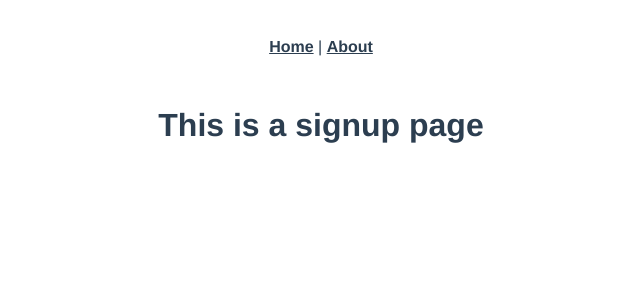
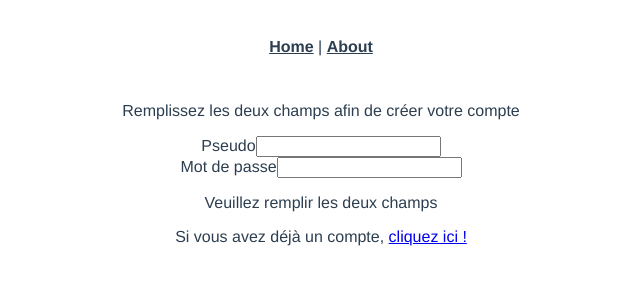
Before and after one commit to JeromeGlt/site_perso_me_myself_and_i_frontend, a Vue app: page /#/signup in a window 1280 px wide. Shown: the top 300 px of the page, without its empty margins (319-959 px from the left). Built offline with nearby package versions, Linux system fonts and the light colour scheme.

Commit message:
init a template

```diff
--- a/src/views/SignUp.vue
+++ b/src/views/SignUp.vue
@@ -1,5 +1,70 @@
 <template>
-  <div class="about">
-    <h1>This is a signup page</h1>
+  <div>
+    <div>
+      <p>Remplissez les deux champs afin de créer votre compte</p>
+      <div>
+        <label for='pseudo'>Pseudo</label>
+        <input type="text" name="pseudo" v-model="pseudo" @change="pseudoInput">
+        <div v-if="alertPseudo">Le pseudo doit contenir entre 5 et 40 caractères. Seuls les lettres, points et tirets sont autorisés</div>
+      </div>
+      <div>
+        <label for='password'>Mot de passe</label>
+        <input type="password" name="password" v-model="password" @change="passwordInput">
+        <div v-if="alertPassword">Le mot de passe doit contenir entre 8 et 100 caractères dont une minuscule, une majuscule et un chiffre</div>
+      </div>
+      <p v-if="!this.pseudo || !this.password ||alertPseudo || alertPassword">Veuillez remplir les deux champs</p>
+      <button v-if="this.pseudo && this.password && !alertPseudo && !alertPassword" @submit="click">Créer mon compte</button>
+      <p >Si vous avez déjà un compte, <router-link to="/login">cliquez ici !</router-link></p>
+    </div>
   </div>
 </template>
+
+<script>
+    // import { mapState } from 'vuex'
+
+  export default {
+    name: 'SignUp',
+  //     computed: {
+  //         ...mapState({
+  //             message: state => state.message
+  //         }),
+  //     },
+  //     data: () => ({
+  //             pseudo: '',
+  //             password: '',
+  //             alertEmail: false,
+  //             alertPseudo: false,
+  //             alertPassword: false
+  //     }),
+    methods: {
+      pseudoInput() {
+        if(/[^a-zA-Z-_.]/i.test(this.pseudo)) {
+          return this.alertPseudo = true
+        } else {
+          this.alertPseudo = false
+        }
+      },
+      passwordInput() {
+        if(!/^(?=.*[a-z])(?=.*[A-Z])(?=.*\d)[a-zA-Z\d]{8,100}$/.test(this.password)) {
+          return this.alertPassword = true
+        } else {
+          this.alertPassword = false
+        }
+      },
+      submit() {
+
+  //             let formData = new FormData()
+  //             formData.append('pseudo', this.pseudo)
+  //             formData.append('password', this.password)
+  //             formData.append('imageUrl', this.imageUrl)
+  //             formData.append('email', this.email)
+
+        // this.$store.dispatch('submitSignup', formData)
+      }
+    }
+  }
+</script>
+
+<style scoped lang='scss'>
+
+</style>
```
